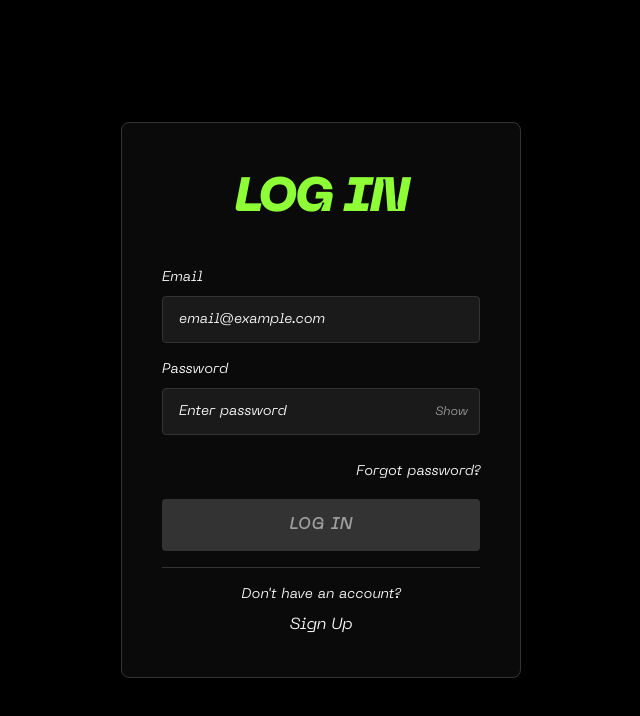
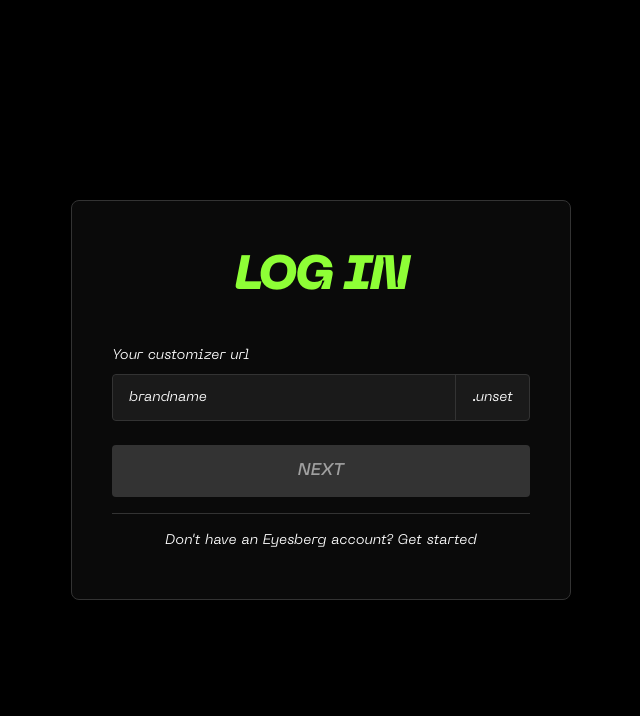
Before and after one commit to stevenktm55/eyesberg-saas, a Next.js app: page /login in a window 1280 px wide. Shown: the top 716 px of the page, without its empty margins (319-959 px from the left). Built offline with nearby package versions, Linux system fonts and the light colour scheme; no server answers; a web font is replaced by a local one.

Commit message:
Add subdomain selection page on root domain login (like Kickflip)

```diff
--- a/src/app/login/page.tsx
+++ b/src/app/login/page.tsx
@@ -16,6 +16,8 @@ export default function LoginPage() {
   const [loading, setLoading] = useState(false);
   const [error, setError] = useState<string | null>(null);
   const [info, setInfo] = useState<string | null>(null);
+  const [subdomain, setSubdomain] = useState('');
+  const [isRootDomain, setIsRootDomain] = useState(false);
 
   const rootDomain = process.env.NEXT_PUBLIC_ROOT_DOMAIN || 'eyesberg.app';
 
@@ -24,6 +26,22 @@ export default function LoginPage() {
 
   useEffect(() => {
     if (typeof window !== 'undefined') {
+      // Détecter si on est sur le domaine racine ou un sous-domaine
+      const host = window.location.host;
+      const hostWithoutPort = host.split(':')[0];
+
+      // Vérifier si c'est le domaine racine (www.eyesberg.app, eyesberg.app, ou localhost sans sous-domaine)
+      const isRoot =
+        hostWithoutPort === rootDomain ||
+        hostWithoutPort === `www.${rootDomain}` ||
+        hostWithoutPort === 'localhost' ||
+        hostWithoutPort === '127.0.0.1' ||
+        (!hostWithoutPort.includes('.') && hostWithoutPort !== rootDomain.split('.')[0]);
+
+      setIsRootDomain(isRoot);
+
+      // Si on est sur un sous-domaine, charger les query params
+      if (!isRoot) {
         const params = new URLSearchParams(window.location.search);
         const emailParam = params.get('email');
         const created = params.get('created');
@@ -45,7 +63,9 @@ export default function LoginPage() {
           setInfo('Your password has been reset successfully! You can now sign in with your new password.');
         }
       }
-    if (document.fonts) {
+    }
+
+    if (typeof window !== 'undefined' && document.fonts) {
       // Charger PP Neue Machina
       const ppFont = new FontFace(
         'PP Neue Machina Inktrap Ultrabold Italic',
@@ -157,6 +177,23 @@ export default function LoginPage() {
     }
   }, []);
 
+  const handleSubdomainSubmit = (e: React.FormEvent) => {
+    e.preventDefault();
+    if (!subdomain || subdomain.trim() === '') {
+      setError('Please enter your brandname');
+      return;
+    }
+
+    // Valider le format du subdomain
+    if (!subdomain.match(/^[a-z0-9-]+$/)) {
+      setError('Brandname can only contain lowercase letters, numbers, and hyphens.');
+      return;
+    }
+
+    // Rediriger vers le login du sous-domaine
+    window.location.href = `https://${subdomain.toLowerCase()}.${rootDomain}/login`;
+  };
+
   const handleSubmit = async (e: React.FormEvent) => {
     e.preventDefault();
     setLoading(true);
@@ -205,6 +242,155 @@ export default function LoginPage() {
     );
   }
 
+  // Si on est sur le domaine racine, afficher le formulaire de sélection de subdomain
+  if (isRootDomain) {
+    return (
+      <div style={{
+        minHeight: '100vh',
+        display: 'flex',
+        alignItems: 'center',
+        justifyContent: 'center',
+        backgroundColor: '#000000',
+        padding: '20px',
+      }}>
+        <div style={{
+          backgroundColor: '#0a0a0a',
+          border: '1px solid #333333',
+          padding: '40px',
+          borderRadius: '8px',
+          width: '100%',
+          maxWidth: '500px',
+        }}>
+          <h1
+            className="stepn-title-ultrabold"
+            style={{
+              fontSize: '48px',
+              marginBottom: '32px',
+              textAlign: 'center',
+              fontFamily: '"PP Neue Machina Inktrap Ultrabold Italic", "PP Neue Machina Inktrap Ultrabold Italic Placeholder", sans-serif',
+              fontWeight: '400',
+              letterSpacing: '-2.32px',
+              textTransform: 'uppercase',
+              color: '#8eff36',
+              fontStyle: 'normal',
+              WebkitFontSmoothing: 'antialiased',
+              MozOsxFontSmoothing: 'grayscale',
+            }}
+          >
+            Log in
+          </h1>
+
+          <form onSubmit={handleSubdomainSubmit}>
+            <div style={{ marginBottom: '24px' }}>
+              <label style={{
+                display: 'block',
+                marginBottom: '8px',
+                fontSize: '14px',
+                fontWeight: '500',
+                color: '#ffffff',
+                fontFamily: 'Inter, sans-serif',
+                WebkitFontSmoothing: 'antialiased',
+                MozOsxFontSmoothing: 'grayscale',
+              }}>
+                Your customizer url
+              </label>
+              <div style={{
+                display: 'flex',
+                alignItems: 'center',
+                backgroundColor: '#1a1a1a',
+                border: '1px solid #333333',
+                borderRadius: '4px',
+                padding: '0',
+                overflow: 'hidden',
+              }}>
+                <input
+                  type="text"
+                  value={subdomain}
+                  onChange={(e) => setSubdomain(e.target.value.toLowerCase().replace(/[^a-z0-9-]/g, ''))}
+                  placeholder="brandname"
+                  required
+                  style={{
+                    flex: 1,
+                    padding: '12px 16px',
+                    backgroundColor: 'transparent',
+                    border: 'none',
+                    fontSize: '14px',
+                    color: '#ffffff',
+                    fontFamily: 'Inter, sans-serif',
+                    WebkitFontSmoothing: 'antialiased',
+                    MozOsxFontSmoothing: 'grayscale',
+                    outline: 'none',
+                  }}
+                />
+                <span style={{
+                  padding: '12px 16px',
+                  fontSize: '14px',
+                  color: '#a0a0a0',
+                  fontFamily: 'Inter, sans-serif',
+                  borderLeft: '1px solid #333333',
+                }}>
+                  .{rootDomain}
+                </span>
+              </div>
+            </div>
+
+            {error && (
+              <div style={{
+                padding: '12px',
+                backgroundColor: '#1a1a1a',
+                border: '1px solid #ff3333',
+                color: '#ff6666',
+                borderRadius: '4px',
+                marginBottom: '16px',
+                fontSize: '14px',
+                fontFamily: 'Inter, sans-serif',
+                WebkitFontSmoothing: 'antialiased',
+                MozOsxFontSmoothing: 'grayscale',
+              }}>
+                {error}
+              </div>
+            )}
+
+            <button
+              type="submit"
+              disabled={!subdomain || subdomain.trim() === ''}
+              style={{
+                width: '100%',
+                padding: '14px 24px',
+                backgroundColor: !subdomain || subdomain.trim() === '' ? '#333333' : '#8eff36',
+                color: !subdomain || subdomain.trim() === '' ? '#a0a0a0' : 'rgb(10, 10, 10)',
+                border: 'none',
+                borderRadius: '4px',
+                fontSize: '16px',
+                fontWeight: '600',
+                cursor: !subdomain || subdomain.trim() === '' ? 'not-allowed' : 'pointer',
+                marginBottom: '16px',
+                transition: 'background-color 0.2s',
+                fontFamily: 'Inter, sans-serif',
+              }}
+            >
+              Next
+            </button>
+          </form>
+
+          <div style={{
+            borderTop: '1px solid #333333',
+            paddingTop: '16px',
+            textAlign: 'center',
+          }}>
+            <p style={{ fontSize: '14px', color: '#a0a0a0', marginBottom: '8px', fontFamily: 'Inter, sans-serif' }}>
+              Don&apos;t have an Eyesberg account?{' '}
+              <a href="/signup" style={{ color: '#8eff36', textDecoration: 'none', fontWeight: '500', fontFamily: 'Inter, sans-serif' }}>
+                Get started
+              </a>
+            </p>
+          </div>
+        </div>
+      </div>
+    );
+  }
+
+  // Si on est sur un sous-domaine, afficher le formulaire de login normal
   return (
     <div style={{
       minHeight: '100vh',
```
Lines whose indentation alone changed are shown as unchanged.
